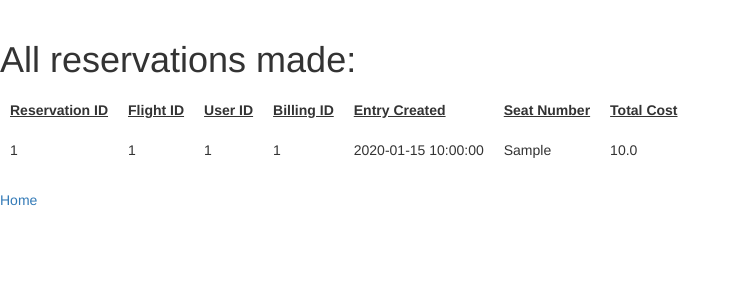
After one commit to jboniello/marist-mscs621-2019-boniello, a Flask app: page /listing in a window 1280 px wide. The commit adds this page. Shown: the top 300 px of the page, without its empty margins (0-740 px from the left). Run offline with Flask 2, Linux system fonts and the light colour scheme; tables that the repository leaves empty hold one stand-in row (values such as "Sample post"); data that the repository does not hold is empty; some libraries are stand-ins or nearby versions.

Commit message:
Added reserveration listing to show newly created entries

```diff
--- a/final_project_dev/Classes.py
+++ b/final_project_dev/Classes.py
@@ -17,6 +17,17 @@ class Reservation:
 		self.reservation_seat = ""
 		self.reservation_total = ""
 
+	def getReservations(self,user):
+		try:
+			user.connectAsRead()
+			sql = "SELECT * FROM Reservation"
+			user.cursor.execute(sql)
+			data = user.cursor.fetchall()
+			print("-----------------------------")
+
+			return data
+		except:
+			return "ERROR"
 
 	def addReservation(self,user):
 		try:
--- a/final_project_dev/app.py
+++ b/final_project_dev/app.py
@@ -259,6 +259,25 @@ def reservation():
 		return render_template("reservation.html", user=user,flight_list=flight_list,option_list=option_list)
 
 
+@app.route("/listing", methods=['GET', 'POST'])
+def listing():
+	user = User(dbHost,dbPort)
+	reservation = Reservation()
+	reservations = reservation.getReservations(user)
+	listing_list = []
+	for i in range(0,len(reservations)):
+	        listing	= Reservation()
+	        listing.reservation_id = reservations[i][0]
+	        listing.flight_id = reservations[i][1]
+	        listing.user_id = reservations[i][2]
+	        listing.billing_id = reservations[i][3]
+	        listing.timestamp = reservations[i][4]
+	        listing.reservation_seat = reservations[i][5]
+	        listing.reservation_total = reservations[i][6]
+	        listing_list.append(listing)
+
+	return render_template("listing.html",dbHost=dbHost,dbPort=dbPort,listing_list=listing_list)
+
 @app.route("/changeDatabase", methods=['GET', 'POST'])
 def changeDatabase():
 	global dbHost
--- a/final_project_dev/db/MaristAirDBSQL.sql
+++ b/final_project_dev/db/MaristAirDBSQL.sql
@@ -158,7 +158,7 @@ GRANT SELECT ON TABLE `MaristAir`.* TO 'readuser';
 
 
 CREATE USER 'insertuser' IDENTIFIED BY 'insertuser1';
-GRANT SELECT, INSERT, TRIGGER ON TABLE `MaristAir`.* TO 'insertuser';
+GRANT SELECT, UPDATE, INSERT, TRIGGER ON TABLE `MaristAir`.* TO 'insertuser';
 
 -- Comment out create admin user since created by AWS already --
 -- CREATE USER 'admin' IDENTIFIED BY 'admin1';
--- a/final_project_dev/templates/index.html
+++ b/final_project_dev/templates/index.html
@@ -23,6 +23,7 @@
 	<br><A href="http://{{request.host}}/reservation">Reserve a flight (user)</A>
 	<br><A href="http://{{request.host}}/addFlight">Add a flight (admin)</A>
 	<br><A href="http://{{request.host}}/changeDatabase">Change DB Target (admin)</A>
+	<br><A href="http://{{request.host}}/listing">Show all reservations (admin)</A>
 
 </div>
 
--- /dev/null
+++ b/final_project_dev/templates/listing.html
@@ -0,0 +1,52 @@
+<!doctype html>
+<head>
+        <!--- Javascripts -->
+        <script src="{{url_for('static', filename='js/jquery-3.2.0.js')}}"></script>
+        <script src="{{url_for('static', filename='jquery-ui-1.12.1.custom/jquery-ui.js')}}"></script>
+	<script type="text/javascript" src="{{ url_for('static', filename='bootstrap-3.3.7-dist/js/bootstrap.min.js') }}"></script>
+
+
+
+{% include 'header.html' %}
+</head>
+
+<body>
+
+<div id="content">
+{% include 'flash.html' %}
+<br>
+
+<h1>All reservations made: </h1>
+
+
+      <table>
+	<th style="padding: 10px;"><u>Reservation ID</u> </th>
+	<th style="padding: 10px;"><u>Flight ID</u></th>
+	<th style="padding: 10px;"><u>User ID</u></th>
+	<th style="padding: 10px;"><u>Billing ID</u></th>
+	<th style="padding: 10px;"><u>Entry Created</u></th>
+	<th style="padding: 10px;"><u>Seat Number</u></th>
+	<th style="padding: 10px;"><u>Total Cost</u></th>
+
+      {% for reservation in listing_list %}
+	<tr>
+	<td style="padding:10px;">{{reservation.reservation_id}} </td>
+	<td style="padding:10px;">{{reservation.flight_id}}</td>
+	<td style="padding:10px;">{{reservation.user_id}}</td>
+	<td style="padding:10px;">{{reservation.billing_id}}</td>
+	<td style="padding:10px;">{{reservation.timestamp}}</td>
+	<td style="padding:10px;">{{reservation.reservation_seat}}</td>
+	<td style="padding:10px;">{{reservation.reservation_total}}</td>
+	</tr>
+
+      {% endfor %}
+	</table>
+      <br>
+
+      <A href="http://{{request.host}}/index.html">Home</A>
+
+</div>
+
+
+</body>
+</html>
```
